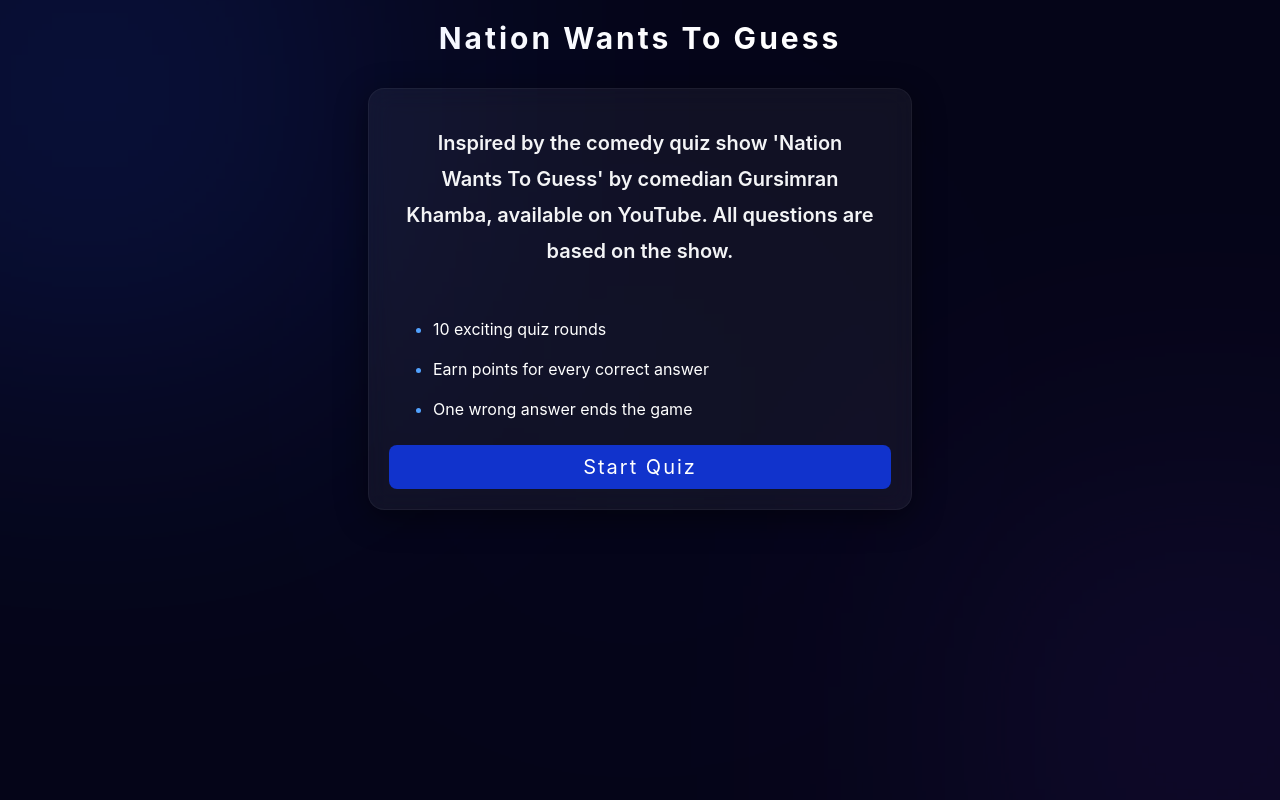
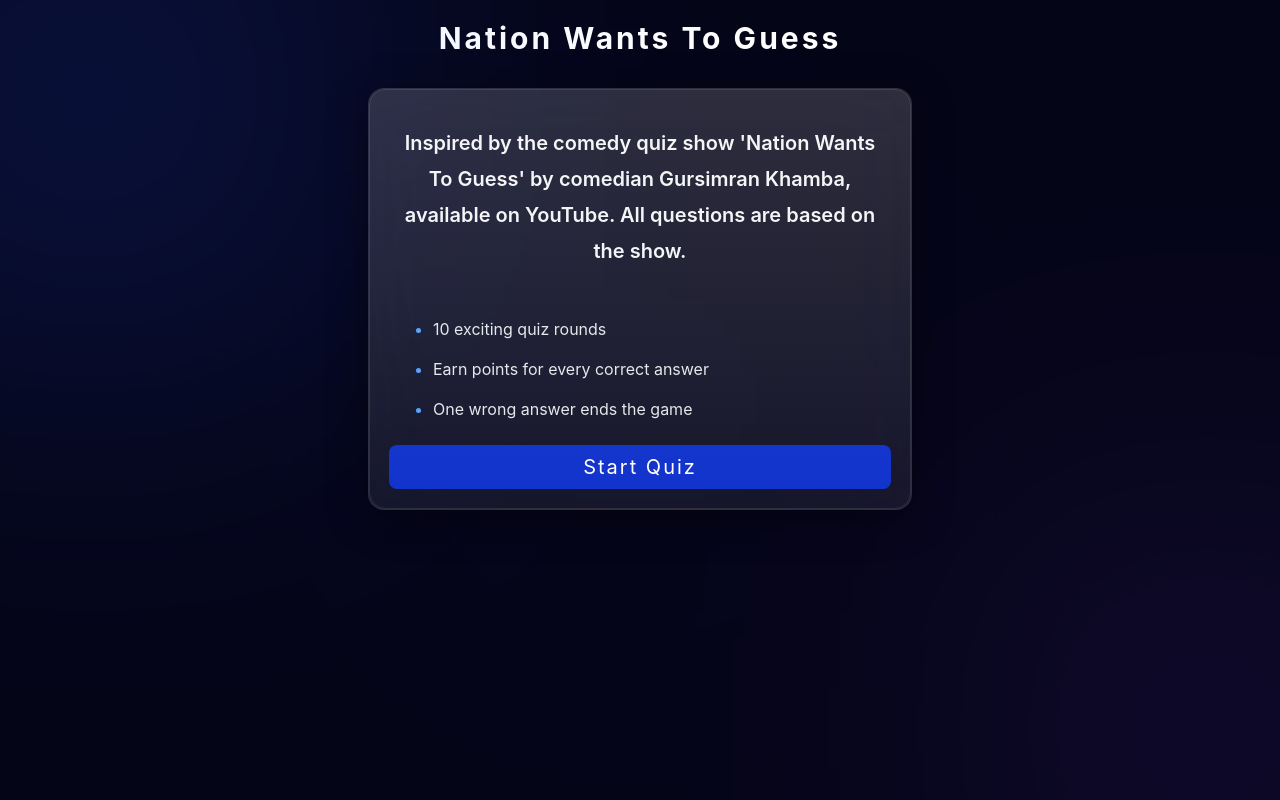
Before and after one commit to sadiksaifi9958/nation-wants-to-guess, a React (Vite) app: page / in a window 1280 px wide. Built offline with nearby package versions, Linux system fonts and the light colour scheme; no server answers.

Commit message:
improve start screen ui

```diff
--- a/src/App.jsx
+++ b/src/App.jsx
@@ -96,9 +96,9 @@
 
   return (
     <div className="min-h-screen w-full bg-[#050518] relative overflow-hidden">
-      <div className="w-[500px] h-[500px] bg-[#2255ff] blur-[160px] opacity-20 absolute -top-40 -left-40 z-0 pointer-events-none"></div>
-      <div className="w-[400px] h-[400px] bg-[#7c3aed] blur-[160px] opacity-15 absolute -bottom-32 -right-32 z-0 pointer-events-none"></div>
-      <div className="w-[300px] h-[300px] bg-[#2255ff] blur-[180px] opacity-5 absolute top-1/2 left-1/2 -translate-x-1/2 -translate-y-1/2 z-0 pointer-events-none"></div>
+      <div className="w-125 h-125 bg-[#2255ff] blur-[160px] opacity-20 absolute -top-40 -left-40 z-0 pointer-events-none"></div>
+      <div className="w-100 h-100 bg-[#7c3aed] blur-[160px] opacity-15 absolute -bottom-32 -right-32 z-0 pointer-events-none"></div>
+      <div className="w-75 h-75 bg-[#2255ff] blur-[180px] opacity-5 absolute top-1/2 left-1/2 -translate-x-1/2 -translate-y-1/2 z-0 pointer-events-none"></div>
 
       <h1 className="text-white text-3xl font-bold text-center tracking-widest pt-5 z-10">Nation Wants To Guess</h1>
       <div className="max-w-xl mx-auto px-4 py-8 flex flex-col gap-4 items-center z-10">
--- a/src/components/Start.jsx
+++ b/src/components/Start.jsx
@@ -1,8 +1,9 @@
 function Start({ onStart }) {
   return (
-    <div className="p-5 rounded-2xl flex w-full flex-col items-center bg-white/5 backdrop-blur-md border border-white/5 shadow-[0_8px_32px_rgba(0,0,0,0.45)]">
-      <h2 className="text-center text-gray-100 text-xl font-semibold p-4 mb-4 leading-9 max-w-[650px] mx-auto">Inspired by the comedy quiz show 'Nation Wants To Guess' by comedian Gursimran Khamba, available on YouTube. All questions are based on the show.</h2>
-      <ul className="flex flex-col items-start text-white gap-3 m-6 mt-4 text-gray-200 space-y-1 pl-5 list-disc self-start">
+    <div className="p-5 rounded-2xl flex w-full flex-col items-center bg-white/[0.07] backdrop-blur-2xl border border-white/10 shadow-[0_8px_40px_rgba(0,0,0,0.45)] relative overflow-hidden before:absolute before:inset-0 before:rounded-2xl before:border before:border-white/10 before:pointer-events-none">
+      <div className="absolute inset-0 rounded-2xl bg-linear-to-b from-white/10 to-transparent pointer-events-none"></div>
+      <h2 className="text-center text-gray-100 text-xl font-semibold p-4 mb-4 leading-9 max-w-162.5 w-130">Inspired by the comedy quiz show 'Nation Wants To Guess' by comedian Gursimran Khamba, available on YouTube. All questions are based on the show.</h2>
+      <ul className="flex flex-col items-start gap-3 m-6 mt-4 text-gray-200 space-y-1 pl-5 list-disc self-start">
         <li className="text-md marker:text-blue-400">10 exciting quiz rounds</li>
         <li className="text-md marker:text-blue-400">Earn points for every correct answer</li>
         <li className="text-md marker:text-blue-400">One wrong answer ends the game</li>
```
